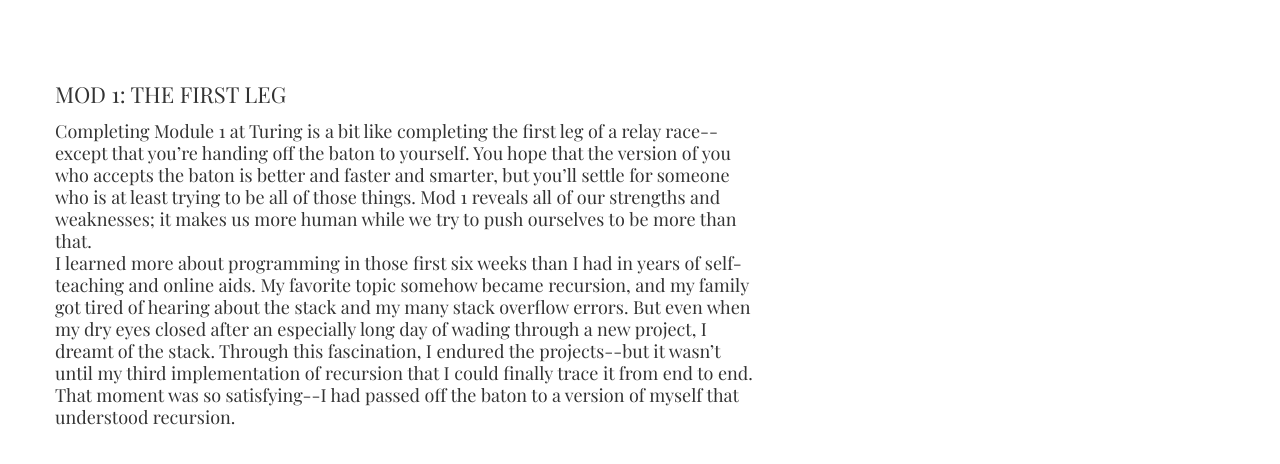
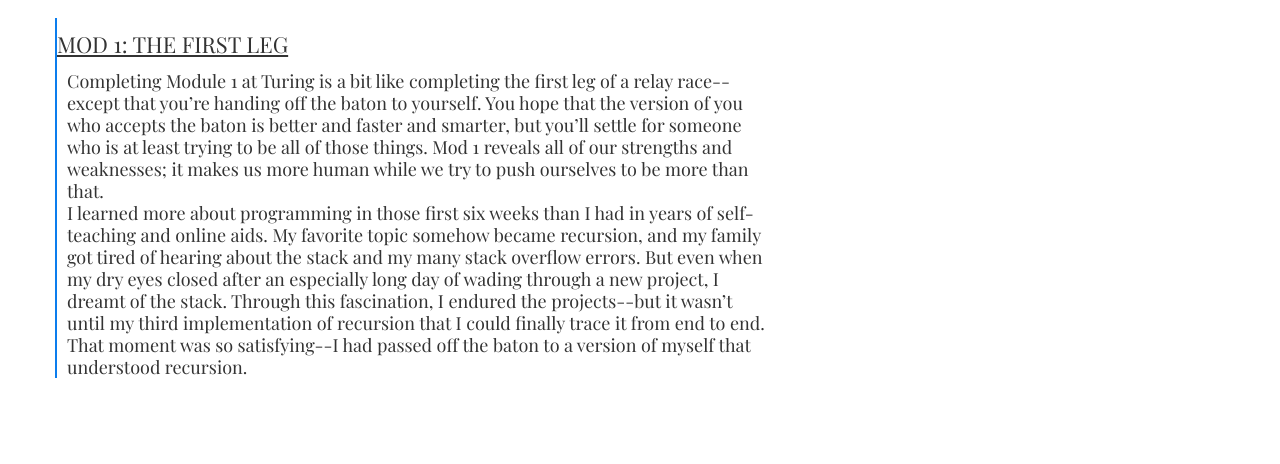
Before and after one commit to TheKaterTot/thekatertot.github.io, a plain HTML site: page blog.html in a window 1280 px wide. Shown: the part 84-548 px from the top of the page. Drawn offline with nearby package versions, Linux system fonts and the light colour scheme.

Commit message:
Adds some styling to the blog page

```diff
--- a/assets/stylesheets/main.css
+++ b/assets/stylesheets/main.css
@@ -86,6 +86,7 @@ h3 {
   padding-top: 15px;
   padding-bottom: 15px;
   text-transform: uppercase;
+	text-decoration: underline;
 }
 
 #left-align {
@@ -95,7 +96,7 @@ h3 {
 /* Content */
 
 .container {
-  padding-top: 50px;
+  /*padding-top: 50px;*/
   display: block;
   padding-left: 0px;
   padding-right: 30px;
@@ -121,6 +122,18 @@ div p {
 
 section h3 {
 	text-align: center;
+}
+
+.blue-border {
+	border-left: 2px solid #0C7DED;
+}
+
+.space-left {
+	padding-left: 10px;
+}
+
+#top-padding {
+	padding-top: 50px;
 }
 /* Nav */
 
--- a/blog.html
+++ b/blog.html
@@ -23,9 +23,9 @@
       </ul>
     </div>
   <section>
-    <div class="container">
+    <div class="container blue-border">
       <h3 id="left-align">Mod 1: The First Leg</h3>
-      <div>
+      <div class="space-left">
       <p>
         Completing Module 1 at Turing is a bit like completing the first leg of
         a relay race--except that you’re handing off the baton to yourself. You
```
Also changed, not shown: index.html (+1 -1 lines).
